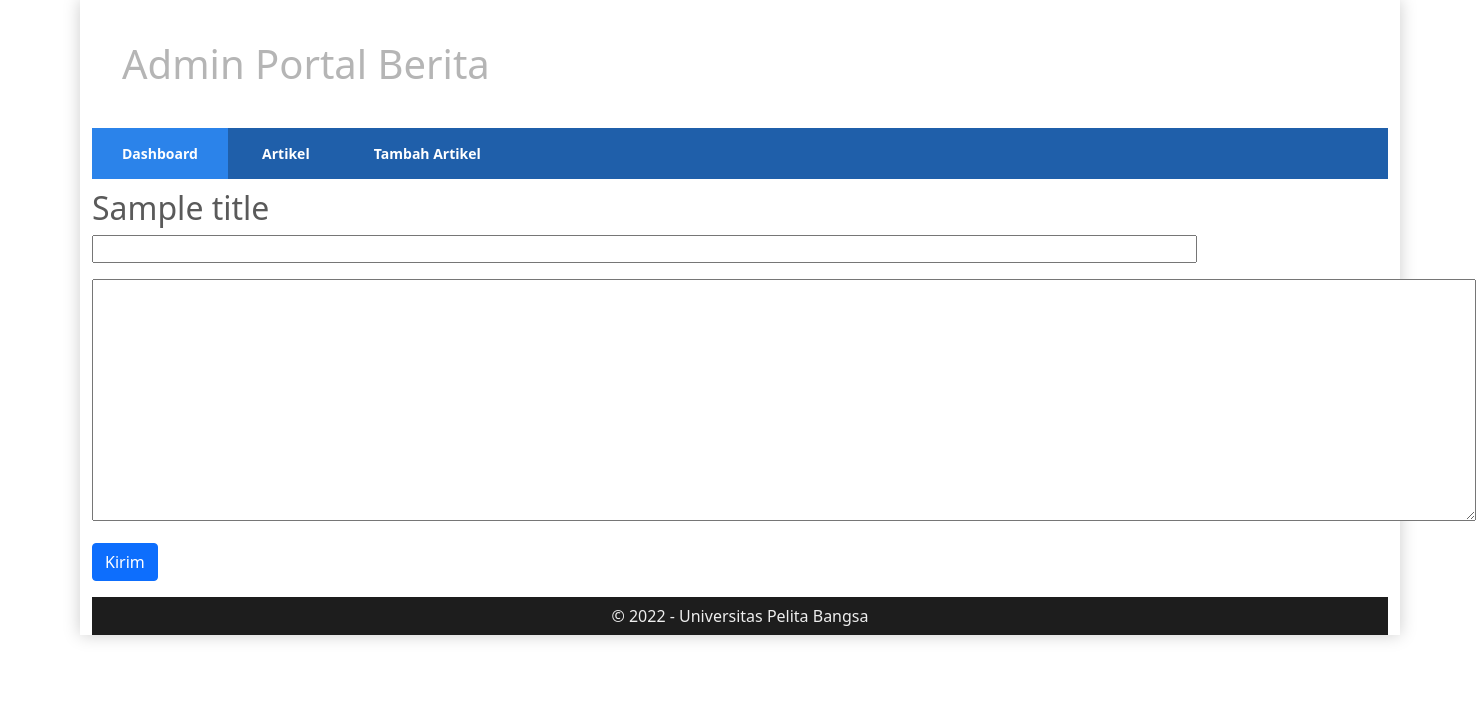
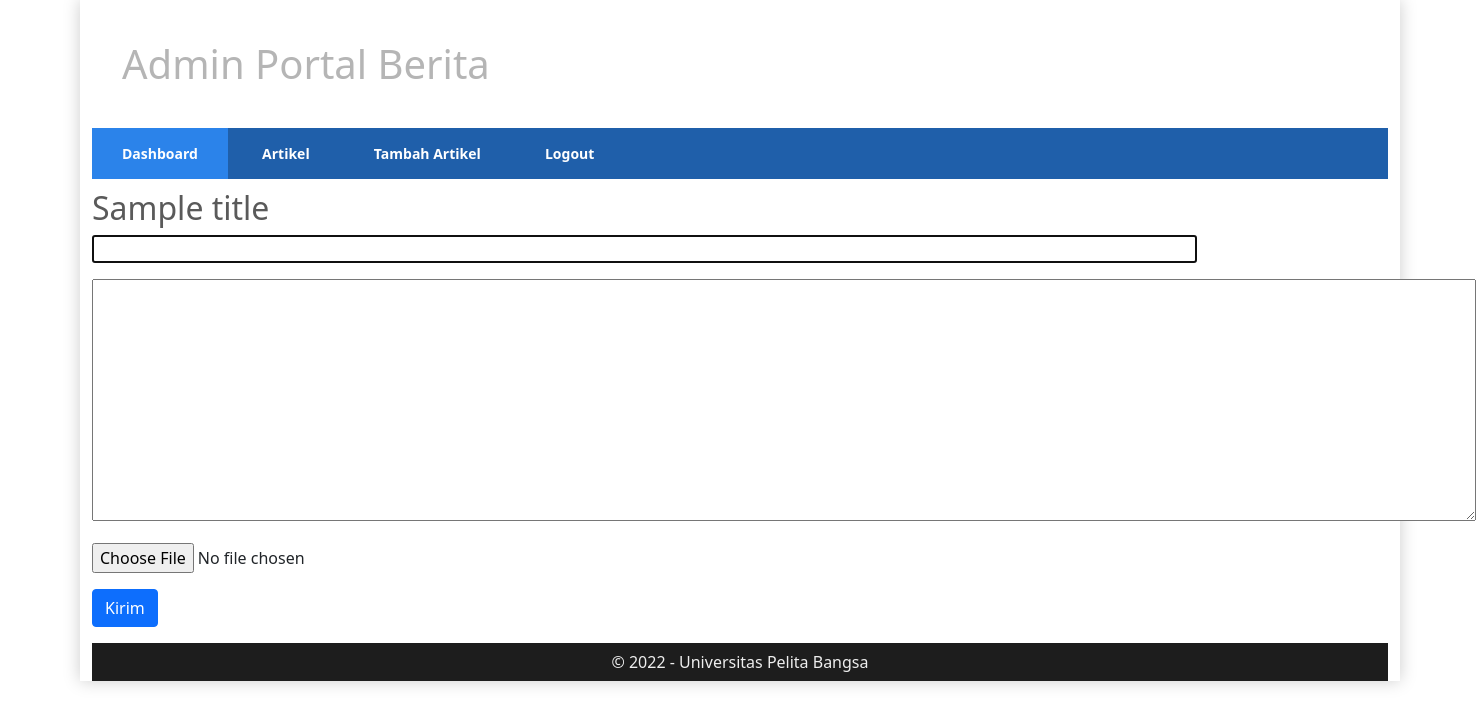
Before and after one commit to Rahmat2303/Lab11Web, a CodeIgniter 4 app: the page made by lab11_php_ci/ci4/app/Views/artikel/form_add.php in a window 1480 px wide. Shown: the top 726 px of the page. Run offline with PHP 8.4 and a stand-in for CodeIgniter, Linux system fonts and the light colour scheme; the template is opened without the code that fills it: most values are stand-ins (such as "Sample title", 1, 10 or a date in 2020); some libraries are stand-ins or nearby versions.

Commit message:
Menambah file baru

```diff
--- a/lab11_php_ci/ci4/app/Controllers/User.php
+++ b/lab11_php_ci/ci4/app/Controllers/User.php
@@ -38,7 +38,7 @@ class User extends BaseController
                     'user_email' => $login['useremail'],
                     'logged_in' => TRUE,
                 ];
-                $session = set($login_data);
+                $session->set($login_data);
                 return redirect('admin/artikel');
             }
             else
--- a/lab11_php_ci/ci4/app/Filters/Auth.php
+++ b/lab11_php_ci/ci4/app/Filters/Auth.php
@@ -9,7 +9,7 @@ class Auth implements FilterInterface
     {
         // jika user belum login
         if(! session()->get('logged_in')){
-            // maka redirct ke halaman login
+            // maka redirect ke halaman login
             return redirect()->to('/user/login');
     }
     }
--- a/lab11_php_ci/ci4/app/Views/artikel/admin_index.php
+++ b/lab11_php_ci/ci4/app/Views/artikel/admin_index.php
@@ -1,5 +1,10 @@
 <?= $this->include('template/admin_header'); ?>
 
+<form method="get" class="form-search">
+    <input type="text" name="q" value="<?= $q; ?>" placeholder="Cari data">
+    <input type="submit" value="cari" class="btn btn-primary">
+</form>
+<br>
 <table class="table" border="1">
     <thead>
         <tr>
@@ -39,5 +44,6 @@
         </tr>
     </tfoot>
 </table>
+<?= $pager->only(['q'])->links(); ?>
 
 <?= $this->include('template/admin_footer'); ?>
--- a/lab11_php_ci/ci4/app/Views/artikel/form_add.php
+++ b/lab11_php_ci/ci4/app/Views/artikel/form_add.php
@@ -1,12 +1,15 @@
 <?= $this->include('template/admin_header'); ?>
 
 <h2><?= $title; ?></h2>
-<form action="" method="post">
+<form action="" method="post" enctype="multipart/form-data">
     <p>
-        <input class="satu" type="text" name="Judul">
+        <input class="satu" type="text" name="Judul" autofocus>
     </p>
     <p>
         <textarea name="isi" cols="148" rows="10"></textarea>
+    </p>
+    <p>
+        <input type="file" name="gambar">
     </p>
     <p>
         <input type="submit" value="Kirim" class="btn btn-primary">
--- a/lab11_php_ci/ci4/app/Views/template/admin_header.php
+++ b/lab11_php_ci/ci4/app/Views/template/admin_header.php
@@ -13,8 +13,9 @@
         <header>
             <h1>Admin Portal Berita</h1>
         </header>
-        <nav>
+        <nav class="navigasi">
             <a href="<?= base_url('/'); ?>" class="active">Dashboard</a>
-            <a href="<?= base_url('/article'); ?>">Artikel</a>
+            <a href="<?= base_url('/admin/artikel'); ?>">Artikel</a>
             <a href="<?= base_url('/admin/artikel/add'); ?>">Tambah Artikel</a>
+            <a href="<?= base_url('/user/login'); ?>">Logout</a>
         </nav>
--- a/lab11_php_ci/ci4/public/style.css
+++ b/lab11_php_ci/ci4/public/style.css
@@ -29,12 +29,12 @@ header h1 {
 }
 
 /* Navigasi */
-nav {
+.navigasi {
   display: block;
   background-color: #1f5faa;
   margin-bottom: 10px;
 }
-nav a {
+.navigasi a {
   padding: 15px 30px;
   display: inline-block;
   color: #ffffff;
@@ -42,9 +42,31 @@ nav a {
   text-decoration: none;
   font-weight: bold;
 }
+.navigasi a.active,
+.navigasi a:hover {
+  background-color: #2b83ea;
+  color: #ffffff;
+}
+
+/* untuk pagination */
+nav {
+  display: inline-block;
+  background-color: #1f5faa;
+  margin-bottom: 10px;
+}
+nav a {
+  padding: 10px;
+  display: inline-block;
+  color: #ffffff;
+  font-size: 14px;
+  text-decoration: none;
+  font-weight: bold;
+}
+
 nav a.active,
 nav a:hover {
   background-color: #2b83ea;
+  color: #ffffff;
 }
 
 /* Hero */
```
Also changed, not shown: lab11_php_ci/ci4/app/Controllers/Artikel.php (+16 -4 lines), README.md, screenshot4/ss1a.png (added), screenshot4/ss1b.png (added), screenshot4/ss1c.png (added), screenshot4/ss2a.png (added), screenshot4/ss2b.png (added), screenshot4/ss2c.png (added), screenshot4/ss2d.png (added), screenshot4/ss3a.png (added), screenshot4/ss3b.png (added), screenshot4/ss3c.png (added), screenshot4/ss3d.png (added).
